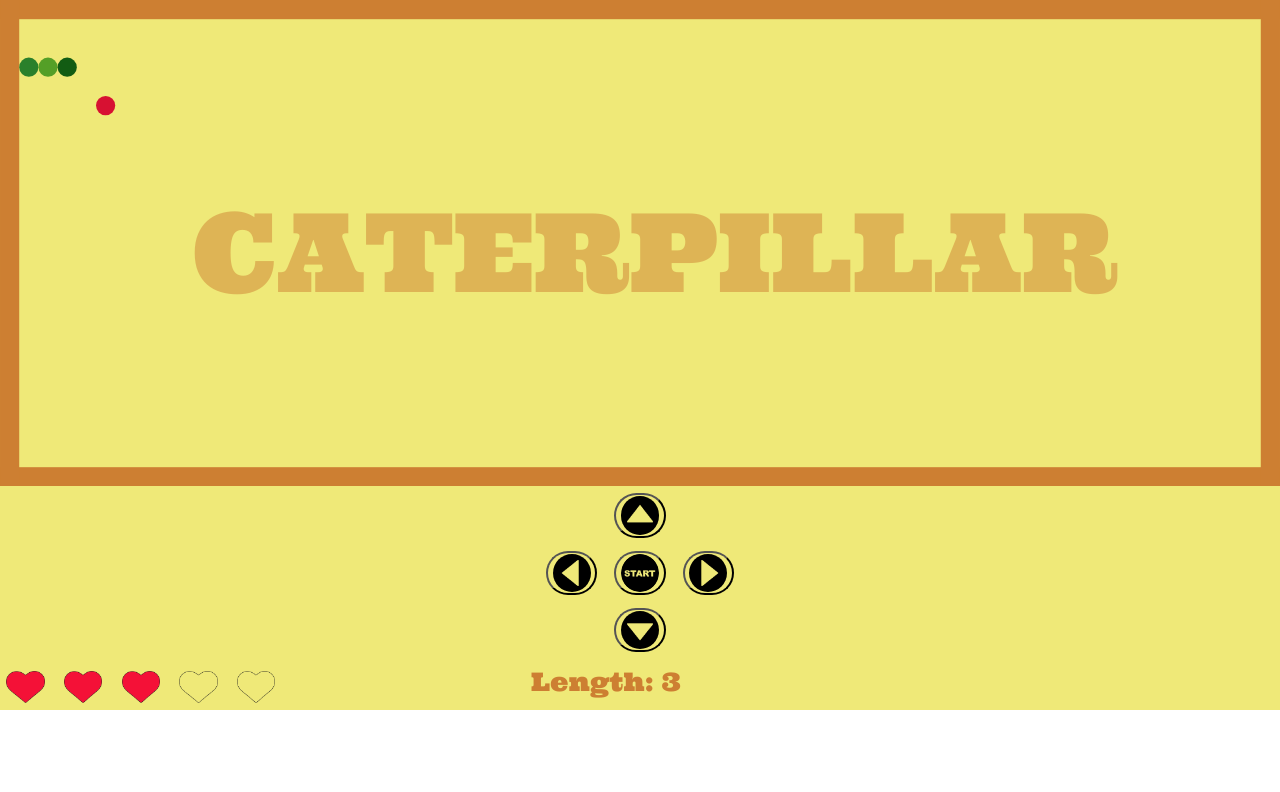
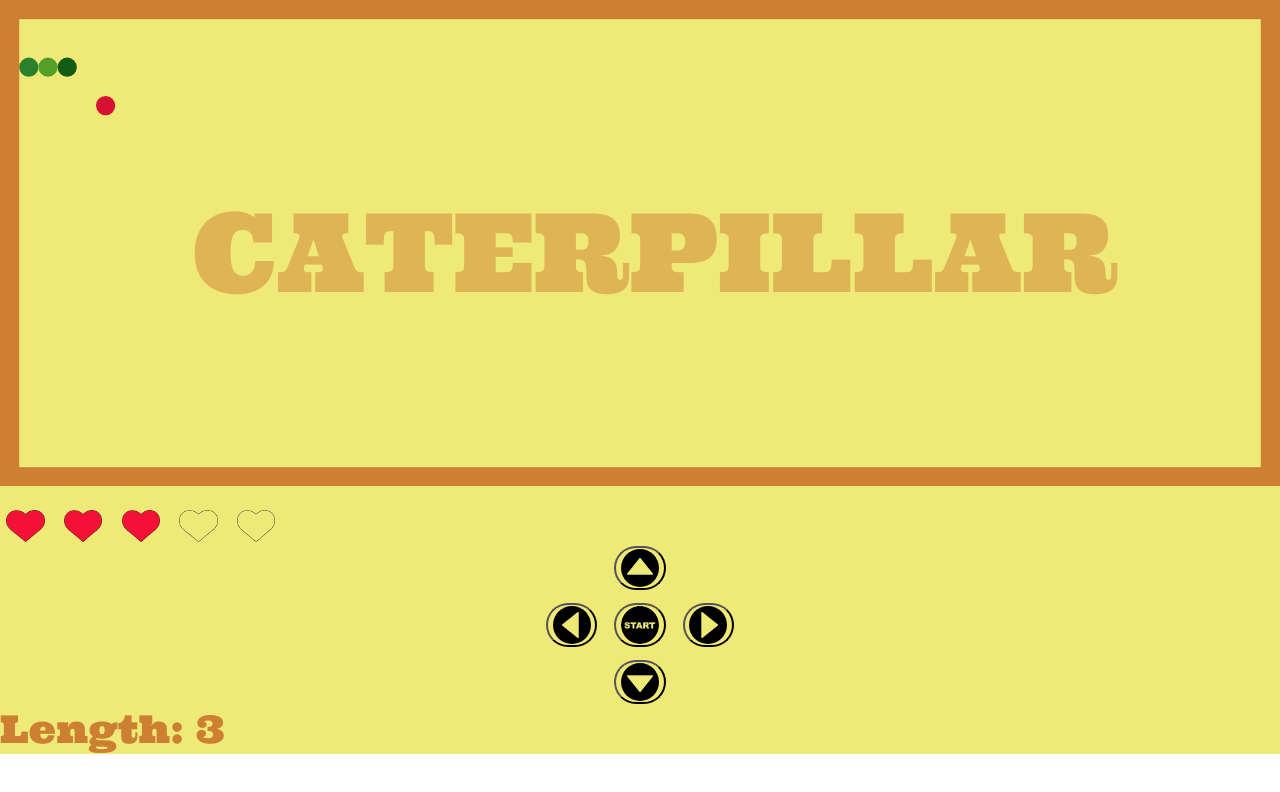
Before and after one commit to Talex210/caterpillar_react, a React (Create React App) app: page / in a window 1280 px wide. Shown: the top 792 px of the page. Built offline with nearby package versions, Linux system fonts and the light colour scheme.

Commit message:
The Header element component is not correctly named and is not needed, I split it into two components - the Life and SnakeLength elements. This breakdown is needed to implement a new design.

```diff
--- /dev/null
+++ b/src/Component/GameArea/Elements/Life/Life.jsx
@@ -0,0 +1,24 @@
+import style from './Life.module.css';
+import heartFull from "../../../../assets/img/heartFull.png";
+import heartEmpty from "../../../../assets/img/heartEmpty.png";
+
+export const Life = (props) => {
+    // animation of adding and removing life
+    let lifeArr = [];
+    for (let i = 0; i < 5; i++) {
+        lifeArr.push(false);
+    }
+    for (let i = 0; i < props.life; i++) {
+        lifeArr.pop();
+        lifeArr.splice(i, 0, true)
+    }
+    return (
+        <div className={style.life}>
+            <div>
+                {lifeArr.map((l, i) =>
+                    <img alt='heart full' src={l ? heartFull : heartEmpty} key={i}/>
+                )}
+            </div>
+        </div>
+    )
+}
--- /dev/null
+++ b/src/Component/GameArea/Elements/Life/Life.module.css
@@ -0,0 +1,8 @@
+.life {
+
+}
+
+.life img {
+    width: 3vw;
+    margin: 1.5vw 1vw 0 0.5vw;
+}
--- /dev/null
+++ b/src/Component/GameArea/Elements/SnakeLength/SnakeLength.jsx
@@ -0,0 +1,7 @@
+import style from './SnakeLength.module.css';
+
+export const SnakeLength = (props) => {
+    return (
+        <div className={style.length}>Length: {props.snakeLength}</div>
+    )
+}
--- /dev/null
+++ b/src/Component/GameArea/Elements/SnakeLength/SnakeLength.module.css
@@ -0,0 +1,4 @@
+.length {
+    color: #CD7F32FF;
+    font-size: 3vw;
+}
--- a/src/Component/GameArea/GameArea.jsx
+++ b/src/Component/GameArea/GameArea.jsx
@@ -6,7 +6,9 @@ import {useEffect, useState} from 'react';
 import {GameOver} from './Elements/GameOver/GameOver';
 import {ControlButtons} from "./Elements/ControlButtons/ControlButtons";
 import {NameApp} from "./Elements/NameApp/NameApp";
-import {Header} from "./Elements/Header/Header";
+// import {Header} from "./Elements/Header/Header";
+import {Life} from "./Elements/Life/Life";
+import {SnakeLength} from "./Elements/SnakeLength/SnakeLength";
 
 export const GameArea = (props) => {
     let isStop, setStop, start, stop;
@@ -82,9 +84,13 @@ export const GameArea = (props) => {
                 <BlockSnake blockSize={props.blockSize} snake={props.snake}/>
                 <Apple apple={props.apple} blockSize={props.blockSize}/>
             </svg>
-            <ControlButtons life={props.life} left={left} right={right} up={up} down={down} isStop={isStop}
-                            start={start} stop={stop} width={props.width}/>
-            <Header life={props.life} snakeLength={props.snakeLength}/>
+            <div className={style.footer}>
+                <Life life={props.life}/>
+                <ControlButtons life={props.life} left={left} right={right} up={up} down={down} isStop={isStop}
+                                start={start} stop={stop} width={props.width}/>
+                <SnakeLength snakeLength={props.snakeLength}/>
+                {/*<Header life={props.life} snakeLength={props.snakeLength}/>*/} {/*не забыть удалить, вместе с элементом*/}
+            </div>
         </div>
     )
 }
--- a/src/Component/GameArea/GameArea.module.css
+++ b/src/Component/GameArea/GameArea.module.css
@@ -5,3 +5,7 @@
 .collision {
     display: none;
 }
+
+.footer {
+
+}
--- a/src/index.css
+++ b/src/index.css
@@ -10,10 +10,10 @@ body {
     -moz-osx-font-smoothing: grayscale;
     /*font-family: 'Roboto', sans-serif;*/
     font-family: 'Ultra', serif;
-    font-size: 2vw;
-    overflow: hidden;
-    /*height: 100vh;
-    width: 98vw;*/
+    /*font-size: 2vw;*/
+    /*overflow: hidden;*/
+    /*height: 100vh;*/
+    /*width: 100vw;*/
 }
 
 code {
```
